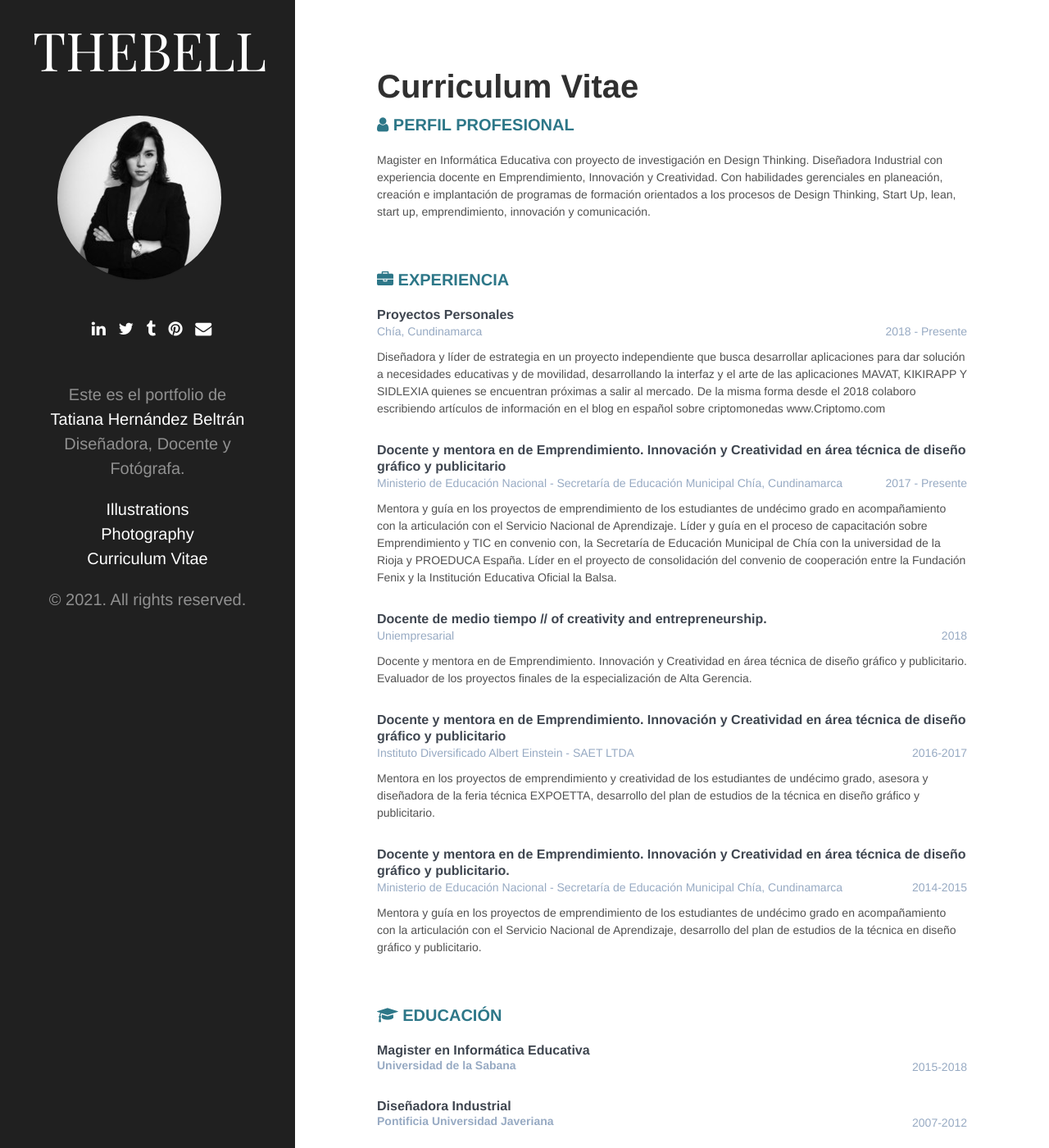
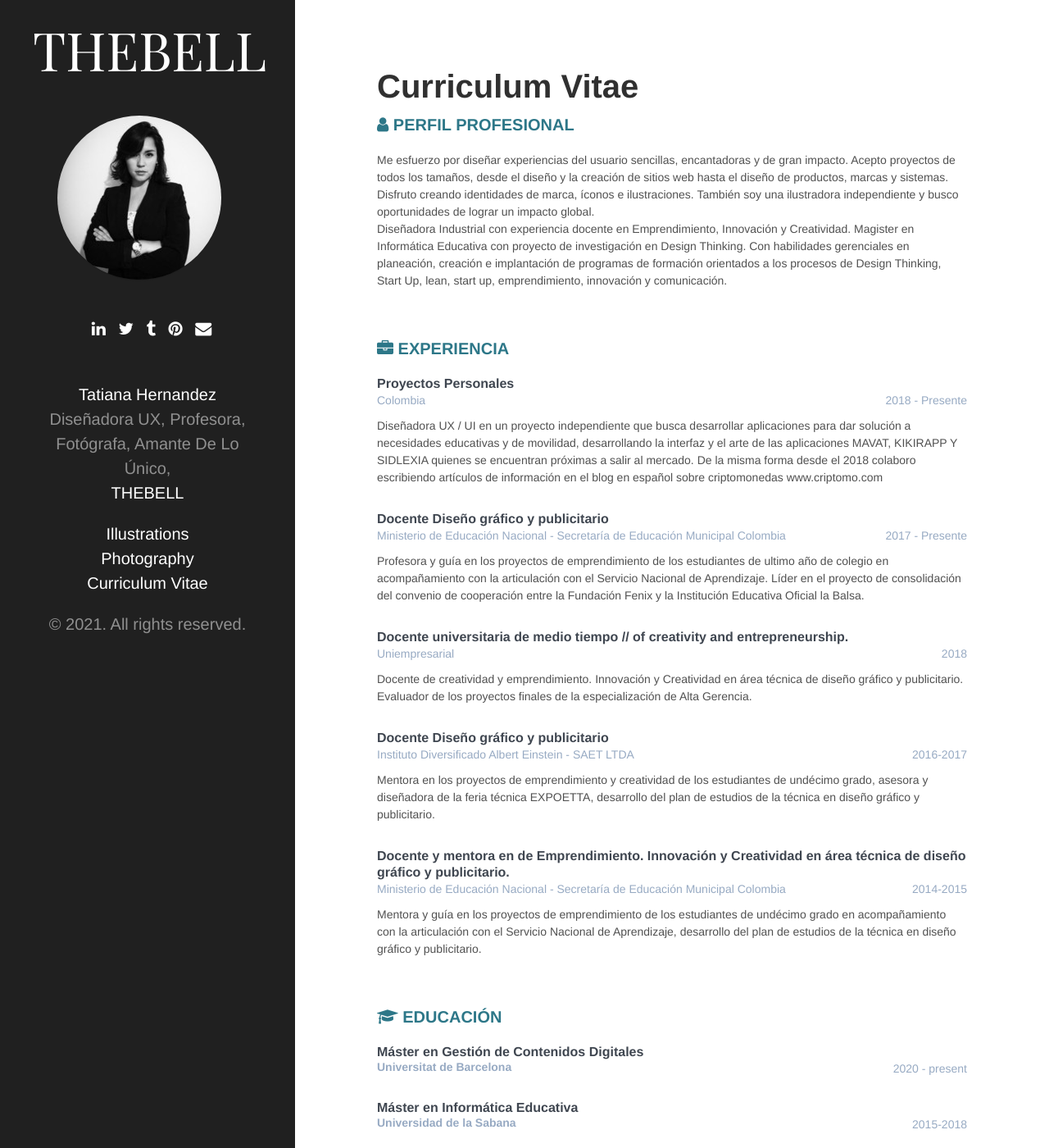
Before and after one commit to TatianaHbel/personal, a Jekyll site: the page built from _pages/curriculum.md, in a window 1280 px wide and 1400 px high. Shown: the whole window at 82% size. Built offline with Jekyll 4.4.1, drawn with Linux system fonts in a browser that asks for light colours; some of the changed text lies outside the part shown.

Commit message:
cambios version en español

```diff
--- a/_data/career.yml
+++ b/_data/career.yml
@@ -5,4 +5,8 @@ career:
 career-es:
   title: Perfil Profesional
   description:
-    - paragraph: Magister en Informática Educativa con proyecto de investigación en Design Thinking. Diseñadora Industrial con experiencia docente en Emprendimiento, Innovación y Creatividad. Con habilidades gerenciales en planeación, creación e implantación de programas de formación orientados a los procesos de Design Thinking, Start Up, lean, start up, emprendimiento, innovación y comunicación.
+    - paragraph: Me esfuerzo por diseñar experiencias del usuario sencillas, encantadoras y de gran impacto.
+                 Acepto proyectos de todos los tamaños, desde el diseño y la creación de sitios web hasta el diseño de productos, marcas y sistemas.
+                 Disfruto creando identidades de marca, íconos e ilustraciones. También soy una ilustradora independiente y busco oportunidades de lograr un impacto global.
+    - paragraph: Diseñadora Industrial con experiencia docente en Emprendimiento, Innovación y Creatividad. Magister en Informática Educativa con proyecto de investigación en Design Thinking.
+                 Con habilidades gerenciales en planeación, creación e implantación de programas de formación orientados a los procesos de Design Thinking, Start Up, lean, start up, emprendimiento, innovación y comunicación.
--- a/_data/education.yml
+++ b/_data/education.yml
@@ -1,6 +1,8 @@
 education:
   title: Educación
   items:
+    - title: Máster en Gestión de Contenidos Digitales
+      time: 2020 - present
     - title: Magister en Informática Educativa
       time: 2015-2018
       place: Universidad de la Sabana
@@ -11,7 +13,10 @@ education:
 education-es:
   title: Educación
   items:
-    - title: Magister en Informática Educativa
+    - title: Máster en Gestión de Contenidos Digitales
+      time: 2020 - present
+      place: Universitat de Barcelona
+    - title: Máster en Informática Educativa
       time: 2015-2018
       place: Universidad de la Sabana
     - title: Diseñadora Industrial
--- a/_data/experience.yml
+++ b/_data/experience.yml
@@ -33,22 +33,22 @@ experience-es:
   items:
     - title: Proyectos Personales
       time: 2018 - Presente
-      place: Chía, Cundinamarca
+      place: Colombia
       description:
-        - paragraph: Diseñadora y líder de estrategia en un proyecto independiente que busca desarrollar aplicaciones para dar solución a necesidades educativas y de movilidad, desarrollando la interfaz y el arte de las aplicaciones MAVAT, KIKIRAPP Y SIDLEXIA quienes  se encuentran próximas a salir al mercado.  De la misma forma desde el 2018 colaboro escribiendo artículos de información en el blog en español sobre criptomonedas www.Criptomo.com
-    - title: Docente y mentora en de Emprendimiento. Innovación y Creatividad en área técnica de diseño gráfico y publicitario
+        - paragraph: Diseñadora UX / UI en un proyecto independiente que busca desarrollar aplicaciones para dar solución a necesidades educativas y de movilidad, desarrollando la interfaz y el arte de las aplicaciones MAVAT, KIKIRAPP Y SIDLEXIA quienes  se encuentran próximas a salir al mercado.  De la misma forma desde el 2018 colaboro escribiendo artículos de información en el blog en español sobre criptomonedas www.criptomo.com
+    - title: Docente Diseño gráfico y publicitario
       time: 2017 - Presente
-      place: Ministerio de Educación Nacional - Secretaría de Educación Municipal Chía, Cundinamarca
+      place: Ministerio de Educación Nacional - Secretaría de Educación Municipal Colombia
       description:
-        - paragraph: Mentora  y guía en los proyectos de emprendimiento de los estudiantes de undécimo grado en acompañamiento con la articulación con el Servicio Nacional de Aprendizaje. Líder y guía en el proceso de capacitación sobre Emprendimiento y TIC en convenio con, la Secretaría de Educación Municipal de Chía con la universidad de la Rioja y PROEDUCA España. Líder en el proyecto de consolidación del convenio de cooperación entre la Fundación Fenix y la Institución Educativa Oficial la Balsa.
-    - title: Docente de medio tiempo // of creativity and entrepreneurship.
+        - paragraph: Profesora y  guía en los proyectos de emprendimiento de los estudiantes de ultimo año de colegio en acompañamiento con la articulación con el Servicio Nacional de Aprendizaje. Líder en el proyecto de consolidación del convenio de cooperación entre la Fundación Fenix y la Institución Educativa Oficial la Balsa.
+    - title: Docente universitaria de medio tiempo  // of creativity and entrepreneurship.
       time: 2018
       place: Uniempresarial
       description:
-        - paragraph: Docente y mentora en de Emprendimiento. Innovación y Creatividad en área técnica de diseño gráfico y publicitario.
+        - paragraph: Docente de creatividad  y emprendimiento. Innovación y Creatividad en área técnica de diseño gráfico y publicitario.
         - paragraph: Evaluador de los proyectos finales de la especialización de Alta Gerencia.
 
-    - title: Docente y mentora en de Emprendimiento. Innovación y Creatividad en área técnica de diseño gráfico y publicitario
+    - title: Docente Diseño gráfico y publicitario
       time: 2016-2017
       place: Instituto Diversificado Albert Einstein - SAET LTDA
       description:
@@ -56,6 +56,6 @@ experience-es:
 
     - title: Docente y mentora en de Emprendimiento. Innovación y Creatividad en área técnica de diseño gráfico y publicitario.
       time: 2014-2015
-      place: Ministerio de Educación Nacional - Secretaría de Educación Municipal Chía, Cundinamarca
+      place: Ministerio de Educación Nacional - Secretaría de Educación Municipal Colombia
       description:
         - paragraph: Mentora y guía en los proyectos de emprendimiento de los estudiantes de undécimo grado en acompañamiento con la articulación con el Servicio Nacional de Aprendizaje, desarrollo del plan de estudios de la técnica en diseño gráfico y publicitario.
--- a/_data/general.yml
+++ b/_data/general.yml
@@ -3,7 +3,7 @@
 
 title:          THEBELL
 description:    This is the portfolio website of<br/><span style="color:white">Tatiana Hernandez Bel </span><br/>teacher, designer and photographer
-description-es: Este es el portfolio de <br/><span style="color:white">Tatiana Hernández Beltrán </span><br/> Diseñadora, Docente y Fotógrafa.
+description-es: <span style="color:white"> Tatiana Hernandez</span><br/> Diseñadora UX, Profesora, Fotógrafa, Amante De Lo Único, <br/><span style="color:white"> THEBELL </span><br/>
 image:          0.jpeg
 twitter:        https://twitter.com/tatiHdez
 email:          tatihbel@gmail.com
```
Also changed, not shown: _data/extra.yml (+4 -12 lines), _data/skills.yml (+15 -10 lines), img/illustrations/musas 1 .png (added), img/photographs/case.jpg (added), img/photographs/home .jpg (added), img/photographs/home.jpg (added), img/photographs/yo.jpg (added).
